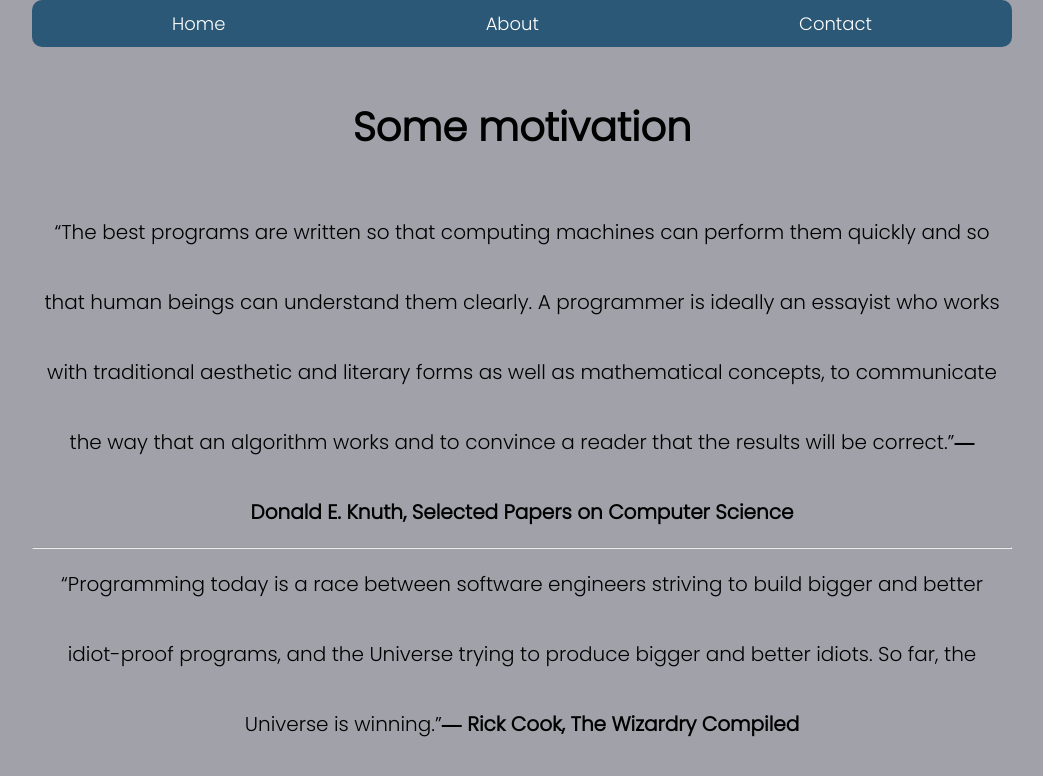
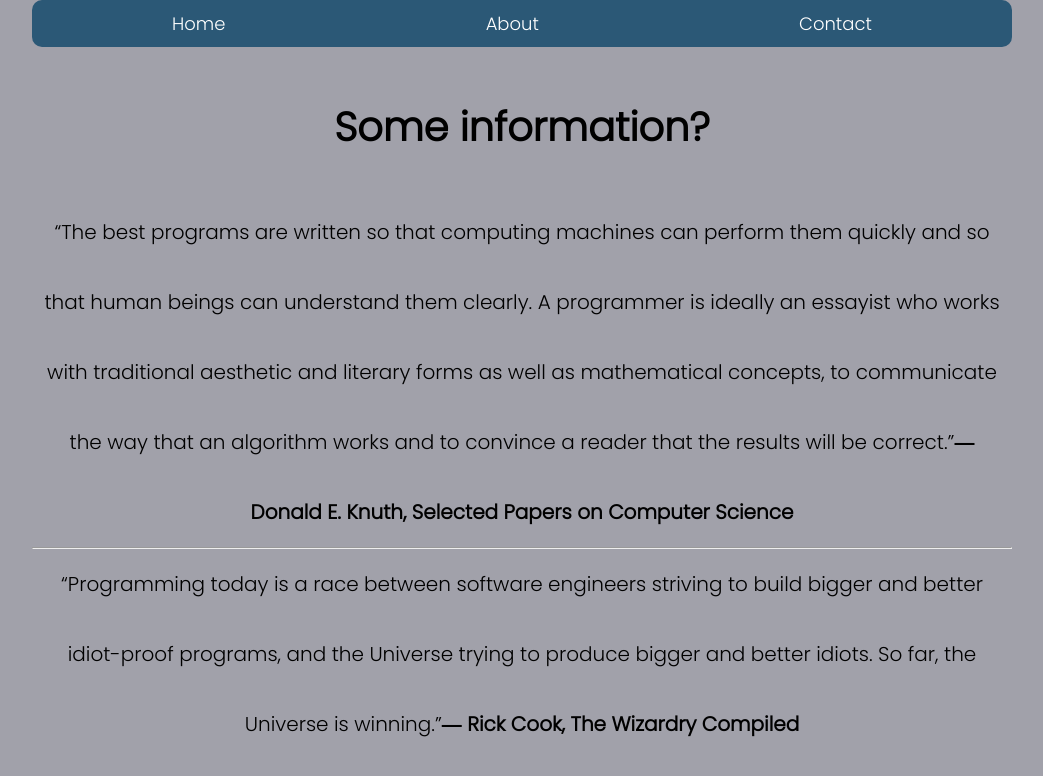
Before and after one commit to mmulahvictor/books-app-project, a React (Create React App) app: page /about in a window 1280 px wide. Shown: the top 776 px of the page, without its empty margins (118-1161 px from the left). Built offline with nearby package versions, Linux system fonts and the light colour scheme.

Commit message:
minor change on about component

```diff
--- a/src/components/About.js
+++ b/src/components/About.js
@@ -4,7 +4,7 @@
 function About() {
   return (
       <div className='about'>
-          <h1>Some motivation</h1>
+          <h1>Some information?</h1>
           <p>
               “The best programs are written so that computing machines can perform them quickly and so that human beings can understand them clearly. A programmer is ideally an essayist who works with traditional aesthetic and literary forms as well as mathematical concepts, to communicate the way that an algorithm works and to convince a reader that the results will be correct.”
               <strong>― Donald E. Knuth, Selected Papers on Computer Science</strong>
```
